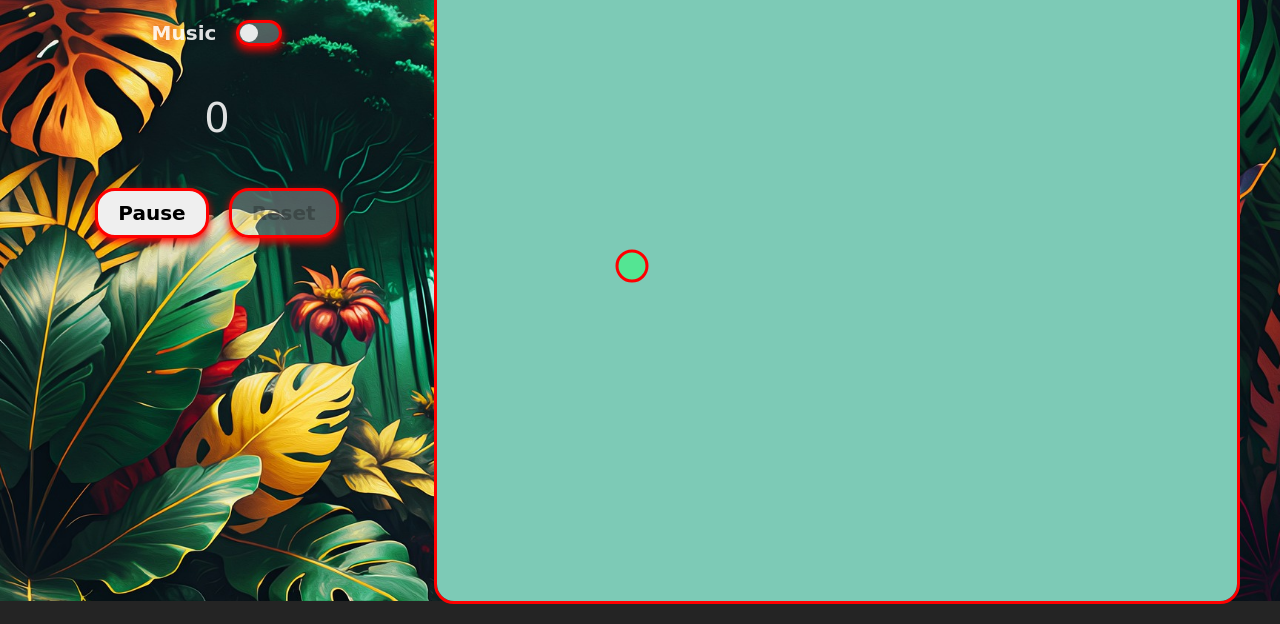
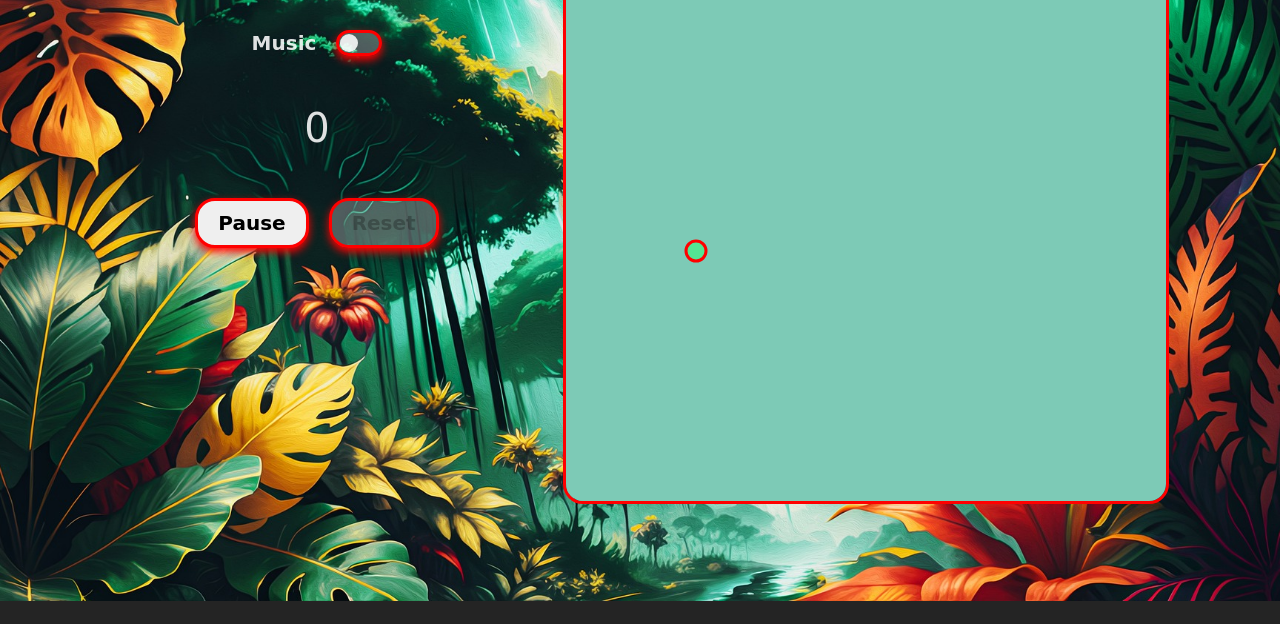
Before and after one commit to TaitanB/snake, a website built with Vite: page index.html in a window 1280 px wide. Both pictures are taken after a click on the button "Start". Shown: the part 199-823 px from the top of the page. After the commit the page ends 800 px from the top, so only its background shows below. Built offline with nearby package versions, Linux system fonts and the light colour scheme; a web font is replaced by a local one.

Commit message:
fix nextStep

```diff
--- a/index.html
+++ b/index.html
@@ -40,7 +40,7 @@
       <audio id="crashSound" src="audio/sound/3-egg-shaker-rolls-32718.mp3"></audio>
       <audio id="eatSound" src="audio/sound/snake-hissing-6092.mp3"></audio>
     </div>
-    <canvas id="gameBoard" class="game-board" height="800" width="800"></canvas>
+    <canvas id="gameBoard" class="game-board" height="600" width="600"></canvas>
   </div>
 
   <script type="module" src="/main.js"></script>
--- a/main.js
+++ b/main.js
@@ -9,7 +9,7 @@ const toggleText = document.getElementById("toggleText");
 
 const gameWidth = gameBoard.width;
 const gameHeight = gameBoard.height;
-const unitSize = 30;
+const unitSize = 20;
 const boardBackground = "rgb(125, 202, 182)";
 
 const snakeColor = "green";
@@ -75,6 +75,7 @@ function startGame(event) {
     displayPause();
   }
 }
+
 function nextStep() {
   if (running) {
     setTimeout(() => {
@@ -85,7 +86,7 @@ function nextStep() {
       checkGameOver();
       nextStep();
     }, 250);
-  } else {
+  } else if (!running) {
     if (pause) {
       displayPause();
     } else {
```
Also changed, not shown: README.md, public/Screenshot_1.jpg, public/Screenshot_2.jpg, public/Screenshot_3.jpg (added).
